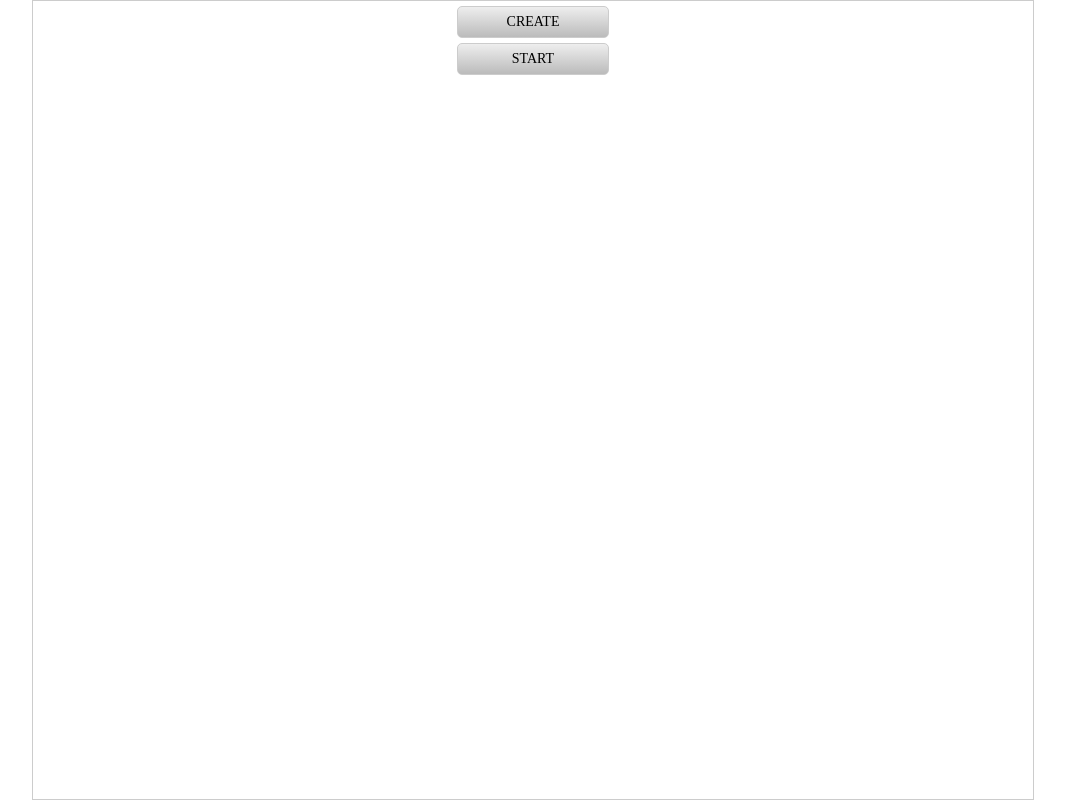
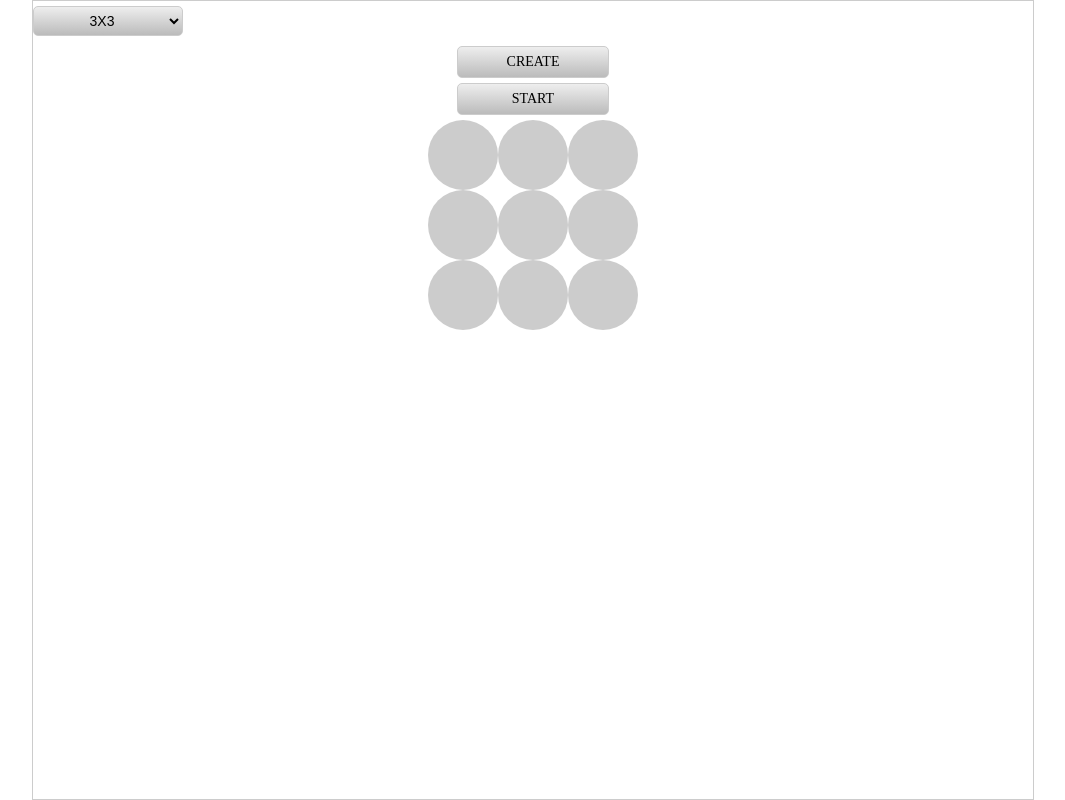
Before and after one commit to Pasquill/Fast-Click, a plain HTML site: page index.html in a window 1280 px wide. Both pictures are taken after a click on the element "CREATE". Shown: the whole page, without its empty margins (107-1172 px from the left). Drawn offline with nearby package versions, Linux system fonts and the light colour scheme.

Commit message:
game field generator added

```diff
--- a/index.html
+++ b/index.html
@@ -8,7 +8,9 @@
 			border: 1px solid #ccc;
 			margin: 0 auto;
 		}
+		.fast-click__select,
 		.fast-click__button {
+			display: block;
 			width: 150px;
 			height: 30px;
 			margin: 5px auto;
@@ -22,11 +24,27 @@
 			border-radius: 5px;
 			cursor: pointer;
 		}
+		.fast-click__select { display: inline-block; }
 		.fast-click__button:hover {
 			border: 1px solid #aaa;
 		}
 		.fast-click__button:active {
 			background: linear-gradient(to top, #eee, #bbb);
+		}
+		.fast-click__option {
+			display: inline;
+		}
+
+		.fast-click__game {
+			text-align: center;
+			margin: 0 auto;
+		}
+		.game-cell {
+			display: inline-block;
+			width: 70px;
+			height: 70px;
+			background: #ccc;
+			border-radius: 100%;
 		}
 	</style>
 </head>
@@ -35,7 +53,13 @@
 	<div class="fast-click">
 		<div class="fast-click__header"></div>
 		<div class="fast-click__score"></div>
-		<div class="fast-click__settings">
+		<div class="fast-click__controls">
+			 <select class="fast-click__select">
+			  	<option value="3" class="fast-click__option" selected>3x3</option>
+			  	<option value="4" class="fast-click__option">4x4</option>
+			  	<option value="5" class="fast-click__option">5x5</option>
+			  	<option value="6" class="fast-click__option">6x6</option>
+			</select>
 			<div class="fast-click__button button-create">Create</div>
 			<div class="fast-click__button button-start">Start</div>
 		</div>
@@ -44,13 +68,37 @@
 
 <script src="http://code.jquery.com/jquery-1.12.0.min.js"></script>
 <script type="text/javascript">
-	 var createButton = $(".button-create");
+	var step = 500;
 
-	 function setField(e) {
+	var createButton = $(".fast-click__button.button-create")[0];
+	var startButton = $(".fast-click__button.button-start")[0];
+	var gameSection = $("fast-click__game")[0];
 
-	 }
 
-	 createButton.addEventListener("mousedown", setField);
+	var setGameField = function() {
+	 	$(".fast-click__game").empty();
+	 	var rowCells = Number( $(".fast-click__option:selected").val() );
+	 	var totalCells = Math.pow(  rowCells, 2 );
+	 	for(var i = 1; i <= totalCells; i++) {
+	 		var singleCell = document.createElement("div");
+	 		singleCell.setAttribute("class", "game-cell disabled");
+	 		$(".fast-click__game").append(singleCell);
+	 		if(i%rowCells === 0) {
+	 			$(".fast-click__game").append("<div style=\"clear: both;\"></div>");
+	 		}
+	 	}
+	}
+
+	var startGame = setInterval(function() {
+
+	}, step);
+
+	var stopGame = function() {
+		clearInterval(startGame);
+	}
+
+	createButton.addEventListener("mousedown", setGameField);
+	startButton.addEventListener("mousedown", startGame);
 </script>
 </body>
 </html>
```
